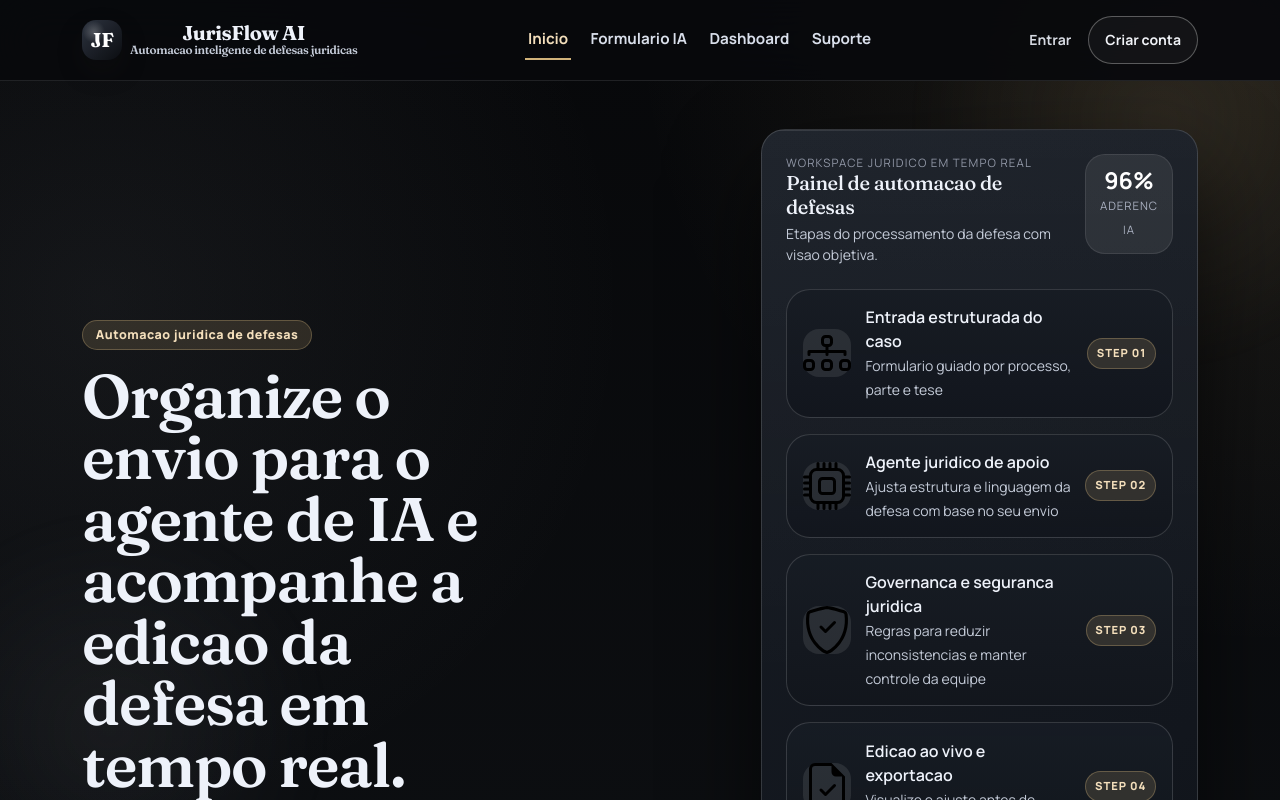
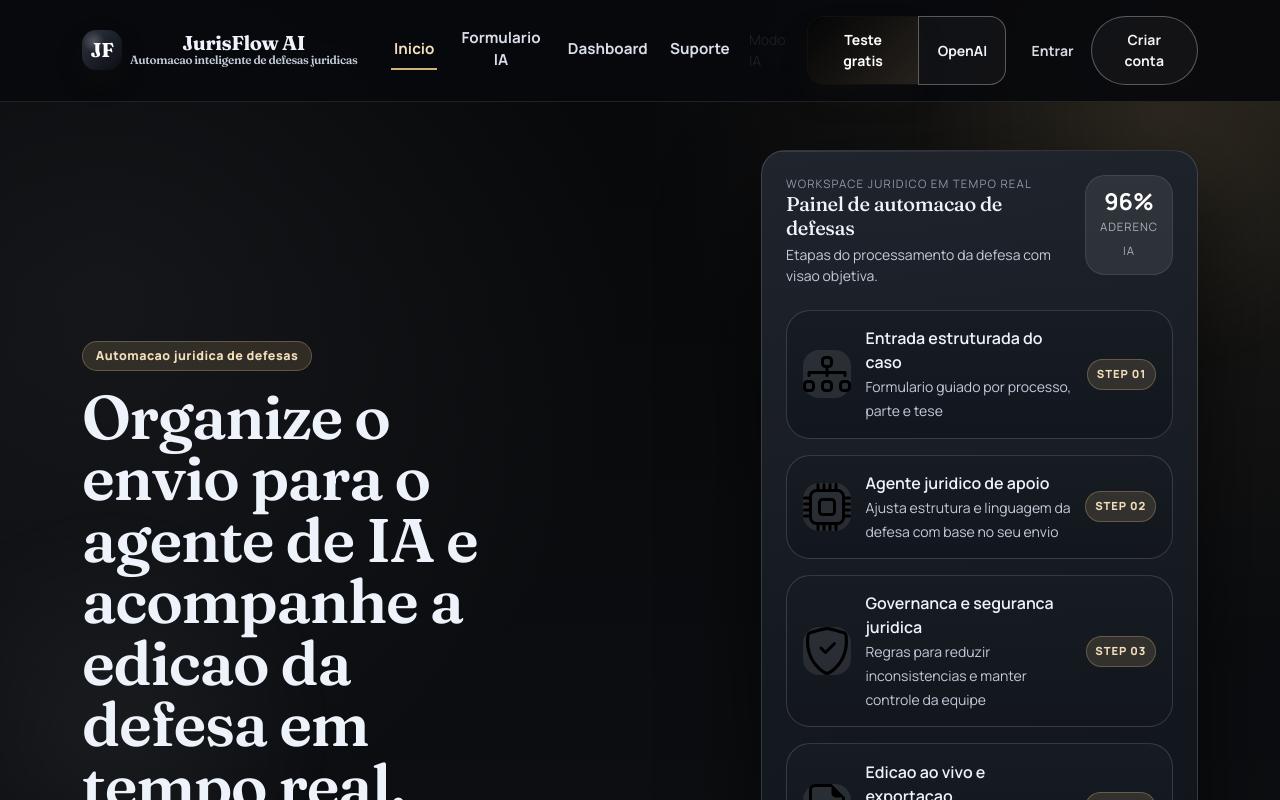
Before and after one commit to GuilhermeADS13/API-DE-AUTOMA-AO-DE-CONTESTACAO, a React (Vite) app in the folder Front comp/vite-project/: page / in a window 1280 px wide. Shown: the top 800 px of the page. Built offline with nearby package versions, Linux system fonts and the light colour scheme; no server answers.

Commit message:
correcoes no servidor

```diff
--- a/Front comp/vite-project/src/App.jsx
+++ b/Front comp/vite-project/src/App.jsx
@@ -20,9 +20,11 @@ import { normalizeFileName, readFileAsBase64, validateFile } from "./utils/files
 import { escapeHtml } from "./utils/html";
 import {
   clearSession,
+  persistIaMode,
   persistDraft,
   persistSession,
   readDraftFromStorage,
+  readStoredIaMode,
   readStoredSession,
 } from "./utils/storage";
 import {
@@ -98,6 +100,12 @@ function buildEmptyDashboardCards() {
   ];
 }
 
+function getDashboardRefreshIntervalMs() {
+  const rawInterval = Number(import.meta.env.VITE_DASHBOARD_REFRESH_MS || 10000);
+  if (!Number.isFinite(rawInterval)) return 10000;
+  return Math.max(3000, rawInterval);
+}
+
 export default function App() {
   // `draftSeed`: snapshot inicial do rascunho recuperado do navegador.
   const [draftSeed] = useState(readDraftFromStorage);
@@ -122,6 +130,7 @@ export default function App() {
   const [authErrors, setAuthErrors] = useState({});
   const [authFeedback, setAuthFeedback] = useState(null);
   const [authLoading, setAuthLoading] = useState(false);
+  const [iaMode, setIaMode] = useState(readStoredIaMode);
 
   const [form, setForm] = useState(() => ({
     processo: "",
@@ -172,6 +181,7 @@ export default function App() {
     () => getPasswordChecks(authForm.password),
     [authForm.password],
   );
+  const dashboardRefreshIntervalMs = useMemo(getDashboardRefreshIntervalMs, []);
 
   const generatedPreviewParagraphs = useMemo(() => {
     const cliente = form.cliente.trim() || "a parte requerida";
@@ -198,6 +208,10 @@ export default function App() {
       setLiveDraft(generatedDraftText);
     }
   }, [generatedDraftText, liveDraftTouched]);
+
+  useEffect(() => {
+    persistIaMode(iaMode);
+  }, [iaMode]);
 
   useEffect(() => {
     setSupportForm((prev) => ({
@@ -706,6 +720,36 @@ export default function App() {
     void loadDashboardData({ silent: true });
   }, [authUser, loadDashboardData]);
 
+  useEffect(() => {
+    if (!authUser || currentPage !== "dashboard") return undefined;
+
+    let running = false;
+    const syncDashboard = async () => {
+      if (running) return;
+      running = true;
+      try {
+        await loadDashboardData({ silent: true });
+      } finally {
+        running = false;
+      }
+    };
+
+    const intervalId = window.setInterval(() => {
+      void syncDashboard();
+    }, dashboardRefreshIntervalMs);
+
+    const handleFocus = () => {
+      void syncDashboard();
+    };
+
+    window.addEventListener("focus", handleFocus);
+
+    return () => {
+      window.clearInterval(intervalId);
+      window.removeEventListener("focus", handleFocus);
+    };
+  }, [authUser, currentPage, dashboardRefreshIntervalMs, loadDashboardData]);
+
   // Mantem formulario de suporte sincronizado com o usuario logado (quando existir).
   const handleSupportChange = (event) => {
     const { name, value } = event.target;
@@ -895,6 +939,8 @@ export default function App() {
         tipo_acao: form.tipoAcao.trim(),
         fatos: form.observacoes.trim(),
         pedido_autor: form.tese.trim(),
+        modo_ia: iaMode,
+        openai_free_test_mode: iaMode === "teste_gratis",
         arquivo_base: uploadedFile?.name || "",
         arquivo_base_nome: uploadedFile?.name || "",
         arquivo_base_mime_type: uploadedFile?.type || "application/octet-stream",
@@ -1070,6 +1116,8 @@ export default function App() {
         currentPage={currentPage}
         onNavigate={handleNavigate}
         authUser={authUser}
+        iaMode={iaMode}
+        onIaModeChange={setIaMode}
         onOpenLogin={openAuthModal}
         onOpenSignup={openAuthModal}
         onLogout={handleLogout}
--- a/Front comp/vite-project/src/components/AppFooter.jsx
+++ b/Front comp/vite-project/src/components/AppFooter.jsx
@@ -27,7 +27,7 @@ export default function AppFooter() {
           <div className="footer-column">
             <div className="footer-title">Produto</div>
             <span>Painel de casos</span>
-            <span>Automacao de defesas</span>
+            <span>Automacao de Defesas</span>
             <span>Exportacao Juridica</span>
           </div>
 
--- a/Front comp/vite-project/src/components/AppNavbar.jsx
+++ b/Front comp/vite-project/src/components/AppNavbar.jsx
@@ -21,6 +21,8 @@ export default function AppNavbar({
   currentPage,
   onNavigate,
   authUser,
+  iaMode,
+  onIaModeChange,
   onOpenLogin,
   onOpenSignup,
   onLogout,
@@ -64,6 +66,26 @@ export default function AppNavbar({
           </Nav>
 
           <div className="nav-actions ms-lg-3">
+            <div className="d-flex align-items-center gap-2 me-lg-2 mb-2 mb-lg-0">
+              <small className="text-muted">Modo IA</small>
+              <div className="btn-group btn-group-sm" role="group" aria-label="Modo de IA">
+                <Button
+                  variant={iaMode === "teste_gratis" ? "dark" : "outline-dark"}
+                  size="sm"
+                  onClick={() => onIaModeChange("teste_gratis")}
+                >
+                  Teste gratis
+                </Button>
+                <Button
+                  variant={iaMode === "openai" ? "dark" : "outline-dark"}
+                  size="sm"
+                  onClick={() => onIaModeChange("openai")}
+                >
+                  OpenAI
+                </Button>
+              </div>
+            </div>
+
             {authUser ? (
               <>
                 <div className="auth-user-chip">
--- a/Front comp/vite-project/src/utils/storage.js
+++ b/Front comp/vite-project/src/utils/storage.js
@@ -8,6 +8,10 @@ export const DRAFT_STORAGE_KEY = "jurisflow:draft:v2";
  * Chave da sessao local (somente dados de perfil, sem token sensivel).
  */
 export const AUTH_SESSION_STORAGE_KEY = "jurisflow:auth:session:v2";
+/**
+ * Chave do modo de IA selecionado no menu superior.
+ */
+export const IA_MODE_STORAGE_KEY = "jurisflow:ia:mode:v1";
 
 /**
  * Le o rascunho salvo no navegador.
@@ -77,3 +81,21 @@ export function clearSession() {
   if (typeof window === "undefined") return;
   window.localStorage.removeItem(AUTH_SESSION_STORAGE_KEY);
 }
+
+/**
+ * Le modo de IA salvo pelo usuario.
+ */
+export function readStoredIaMode() {
+  if (typeof window === "undefined") return "teste_gratis";
+  const raw = window.localStorage.getItem(IA_MODE_STORAGE_KEY);
+  return raw === "openai" ? "openai" : "teste_gratis";
+}
+
+/**
+ * Persiste modo de IA selecionado no navegador.
+ */
+export function persistIaMode(mode) {
+  if (typeof window === "undefined") return;
+  const normalized = mode === "openai" ? "openai" : "teste_gratis";
+  window.localStorage.setItem(IA_MODE_STORAGE_KEY, normalized);
+}
```
Also changed, not shown: 5 other files (tests, documents, lock files or other folders).
